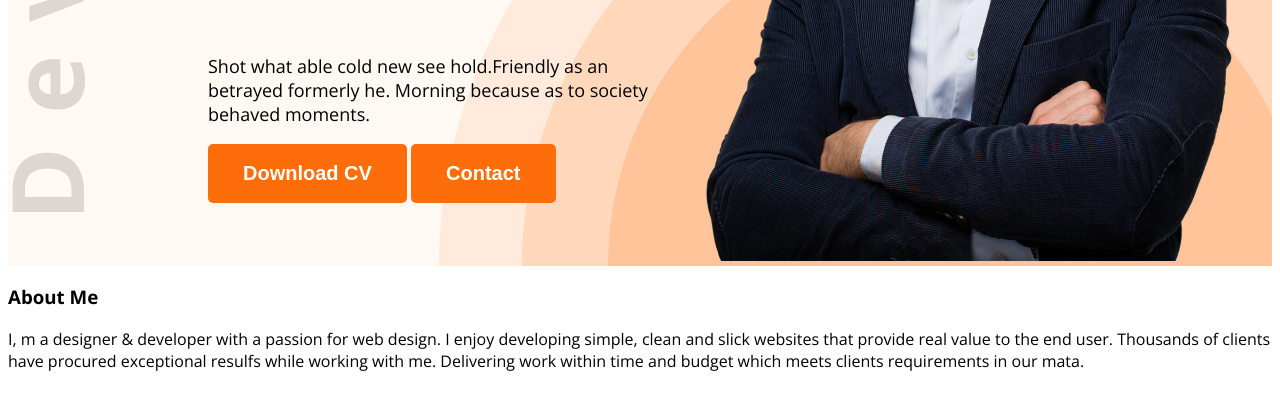
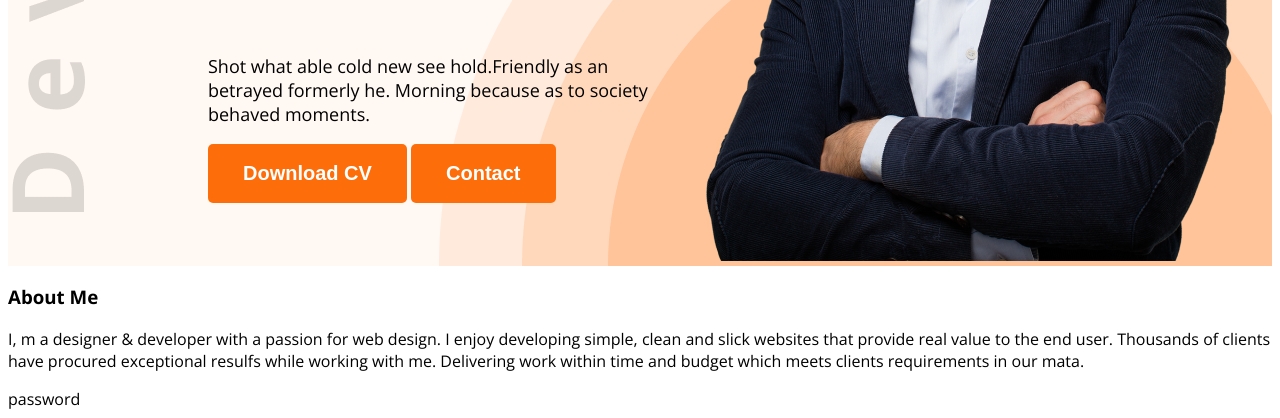
Before and after one commit to Motakabbir65/web-dev-portfolio, a plain HTML site: page index.html in a window 1280 px wide. Shown: the part 559-977 px from the top of the page. Before the commit the page ends 947 px from the top, so only its background shows below. Drawn offline with nearby package versions, Linux system fonts and the light colour scheme.

Commit message:
add a form

```diff
--- a/index.html
+++ b/index.html
@@ -41,6 +41,7 @@
                 <h3 class="section-title">About Me</h3>
             <p class="section-description">I, m a designer & developer with a passion for web design. I enjoy developing simple, clean and slick websites that provide real value to the end user. Thousands of clients have procured exceptional resulfs while working with me. Delivering work within time and budget which meets clients requirements in our mata.</p>
             <div>
+                <form action="password">password</form>
 
             </div>
 
```
